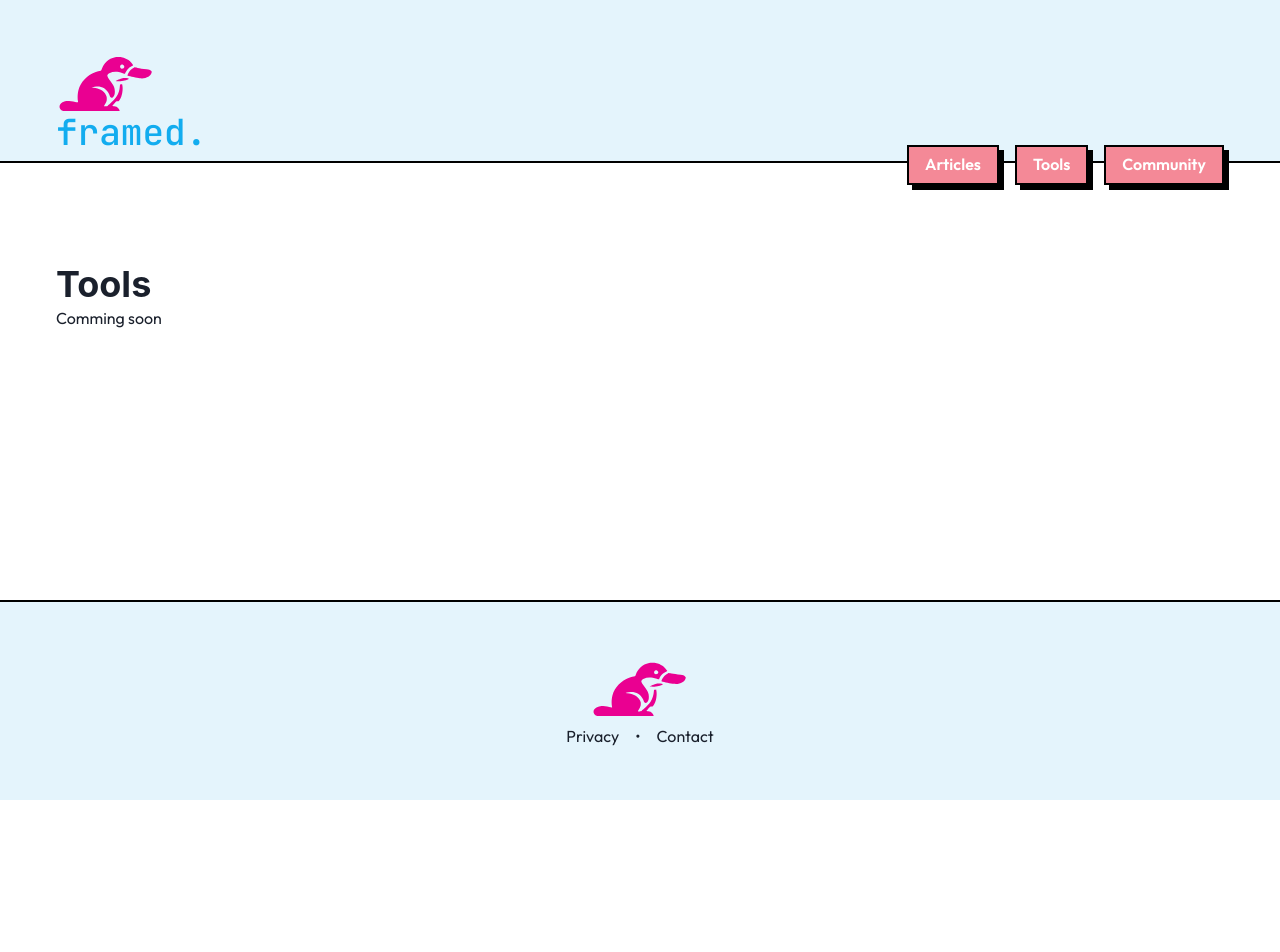
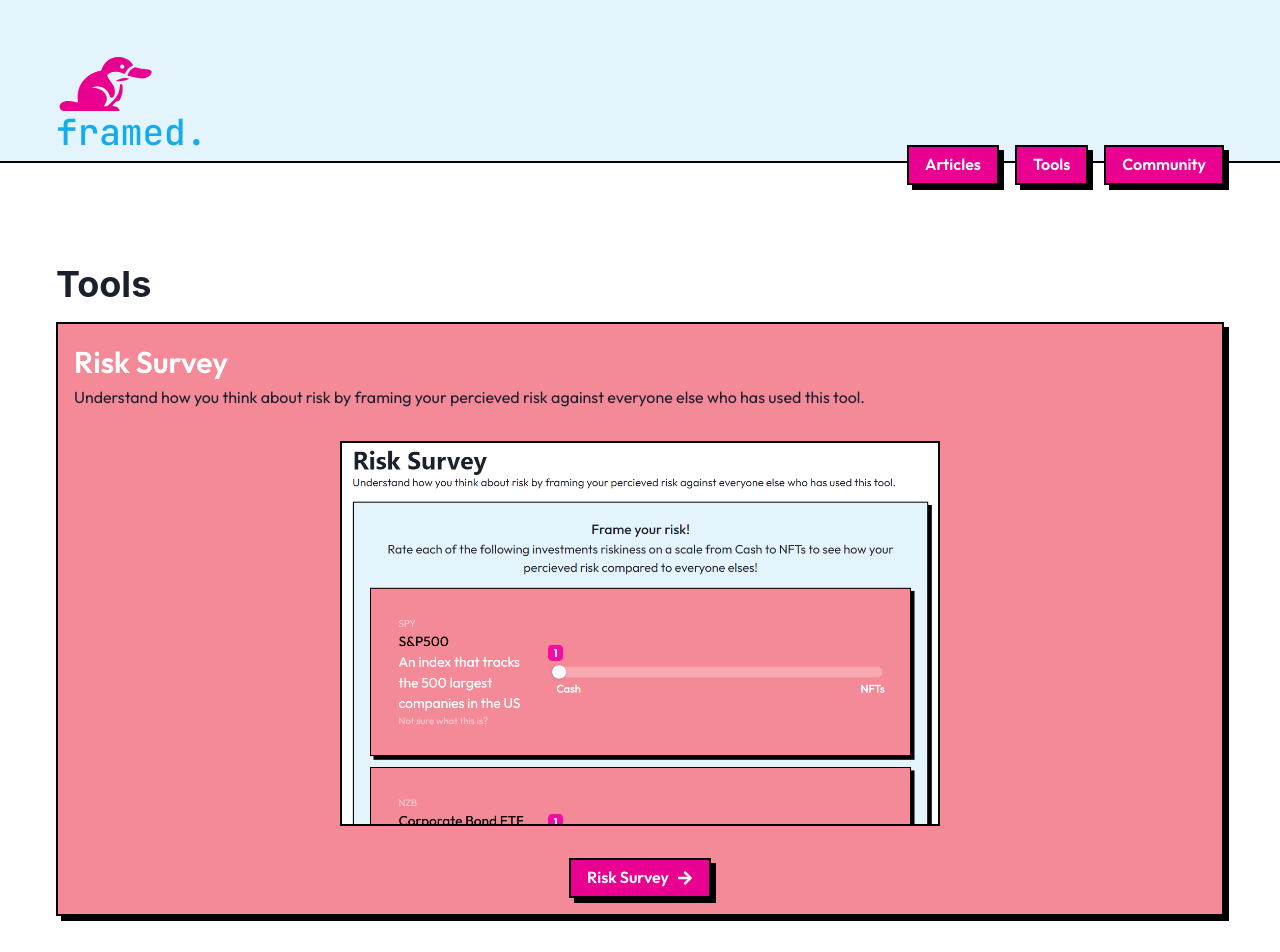
Before and after one commit to Framed-Technology/app, a Next.js app: page /tools in a window 1280 px wide. Shown: the top 952 px of the page. Before the commit the page ends 800 px from the top, so only its background shows below. Built offline with nearby package versions, Linux system fonts and the light colour scheme.

Commit message:
added tools dir

```diff
--- a/app/articles/page.tsx
+++ b/app/articles/page.tsx
@@ -11,19 +11,7 @@ const Articles = async () => {
   return (
     <Flex flexDir={"column"} gap={4}>
       <Heading>Articles</Heading>
-      <Flex
-        flexDir={"column"}
-        gap={4}
-        p={4}
-        bg={"lily-white.100"}
-        shadow={"5px 5px 0 black"}
-        borderWidth={2}
-        borderColor={"black"}
-      >
-        <SimpleGrid
-          minChildWidth={{ base: "250px", md: "350px" }}
-          spacing="20px"
-        >
+      <SimpleGrid minChildWidth={{ base: "250px", md: "350px" }} spacing="20px">
         {articles.data.map((content) => (
           <ArticleCard
             key={content.id}
@@ -32,7 +20,6 @@ const Articles = async () => {
           />
         ))}
       </SimpleGrid>
-      </Flex>
     </Flex>
   );
 };
--- /dev/null
+++ b/app/loading.tsx
@@ -0,0 +1,7 @@
+import React from "react";
+
+const Loading = () => {
+  return <div>Loading...</div>;
+};
+
+export default Loading;
--- a/app/tools/page.tsx
+++ b/app/tools/page.tsx
@@ -1,13 +1,85 @@
-import { Flex, Heading, Text } from "@chakra-ui/react";
+import RiskSurvey from "@/components/tools/risk-survey";
+import Card from "@/components/ui/card";
+import {
+  Box,
+  Button,
+  Flex,
+  Heading,
+  Link,
+  SimpleGrid,
+  Text,
+} from "@chakra-ui/react";
 import React from "react";
+import { FaArrowRight } from "react-icons/fa";
+import Image from "next/image";
+
+const toolDescriptions = [
+  {
+    name: "Risk Survey",
+    description:
+      "Understand how you think about risk by framing your percieved risk against everyone else who has used this tool.",
+    created: new Date("2024-03-06"),
+    path: "/tools/risk-survey",
+    preview: "/tools/risk-survey.png",
+  },
+];
 
 const Tools = () => {
   return (
-    <Flex flexDir={"column"}>
+    <Flex flexDir={"column"} gap={4}>
       <Heading>Tools</Heading>
-      <Text>Comming soon</Text>
+      <SimpleGrid minChildWidth={{ base: "250px", md: "350px" }} spacing="20px">
+        {toolDescriptions.map((tool, key) => (
+          <Tool key={key} tool={tool} />
+        ))}
+      </SimpleGrid>
     </Flex>
   );
 };
 
+const Tool = ({ tool }: { tool: (typeof toolDescriptions)[number] }) => (
+  <Card>
+    <Flex flexDir={"column"} gap={8}>
+      <Flex flexDir={"column"}>
+        <Text
+          fontWeight={600}
+          textColor={"white"}
+          fontSize={{ base: "xl", md: "2xl", lg: "3xl" }}
+        >
+          {tool.name}
+        </Text>
+        <Text>{tool.description}</Text>
+      </Flex>
+      <Box
+        borderWidth={2}
+        borderColor={"black"}
+        maxW={{ base: 400, lg: 600 }}
+        m={"auto"}
+        position={"relative"}
+      >
+        <Image
+          src={tool.preview}
+          width={0}
+          height={0}
+          sizes="100vw"
+          style={{ width: "100%", height: "auto" }}
+          alt={`${tool.name} Preview`}
+        />
+        <Box position={"absolute"} top={0} bottom={0} left={0} right={0} />
+      </Box>
+      <Flex justifyContent={"center"} w={"full"}>
+        <Link href={tool.path} className="w-full md:w-fit">
+          <Button
+            w={"full"}
+            colorScheme="hollywood"
+            rightIcon={<FaArrowRight />}
+          >
+            {tool.name}
+          </Button>
+        </Link>
+      </Flex>
+    </Flex>
+  </Card>
+);
+
 export default Tools;
--- a/app/tools/risk-survey/page.tsx
+++ b/app/tools/risk-survey/page.tsx
@@ -7,7 +7,10 @@ const Page = () => {
     <Flex flexDir={"column"} gap={4}>
       <Flex flexDir={"column"}>
         <Heading>Risk Survey</Heading>
-        <Text>Copy copy copy</Text>
+        <Text>
+          Understand how you think about risk by framing your percieved risk
+          against everyone else who has used this tool.
+        </Text>
       </Flex>
       <RiskSurvey />
     </Flex>
--- a/components/ui/header.tsx
+++ b/components/ui/header.tsx
@@ -3,7 +3,7 @@ import Image from "next/image";
 import React from "react";
 import { JetBrains_Mono } from "next/font/google";
 import Link from "next/link";
-import platypusLogo from "../../public/platypus.svg"
+import platypusLogo from "../../public/platypus.svg";
 
 const jetBrainsMono = JetBrains_Mono({ subsets: ["latin"], weight: "500" });
 
@@ -55,17 +55,17 @@ const Nav = () => (
   <Box className="translate-y-6">
     <Flex gap={4}>
       <Link href={"/articles"}>
-        <Button className="hover:scale-110" colorScheme="pink-salmon">
+        <Button colorScheme="hollywood">
           Articles
         </Button>
       </Link>
       <Link href={"/tools"}>
-        <Button className="hover:scale-110" colorScheme="pink-salmon">
+        <Button colorScheme="hollywood">
           Tools
         </Button>
       </Link>
       <Link href={"/community"}>
-        <Button className="hover:scale-110" colorScheme="pink-salmon">
+        <Button colorScheme="hollywood">
           Community
         </Button>
       </Link>
--- a/static/investments.ts
+++ b/static/investments.ts
@@ -34,7 +34,7 @@ const investments = [
     name: "Bitcoin",
     description: "Debt issues by the US Goverment",
     link: "https://www.investopedia.com/terms/g/government-bond.asp",
-  },
+  }
 ];
 
 const investmentMap = investments.reduce<{
```
Also changed, not shown: public/tools/risk-survey.png (added). Lines whose indentation alone changed are shown as unchanged.
